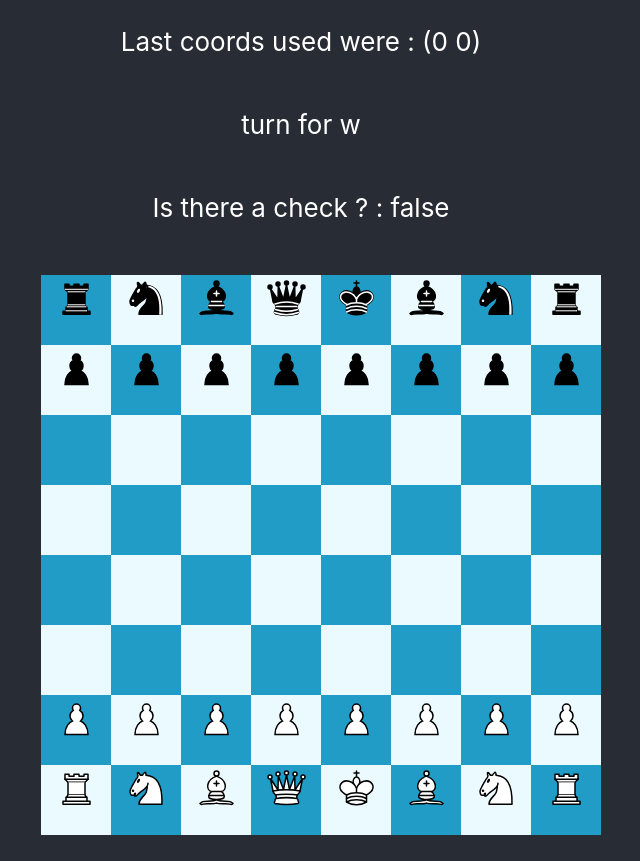
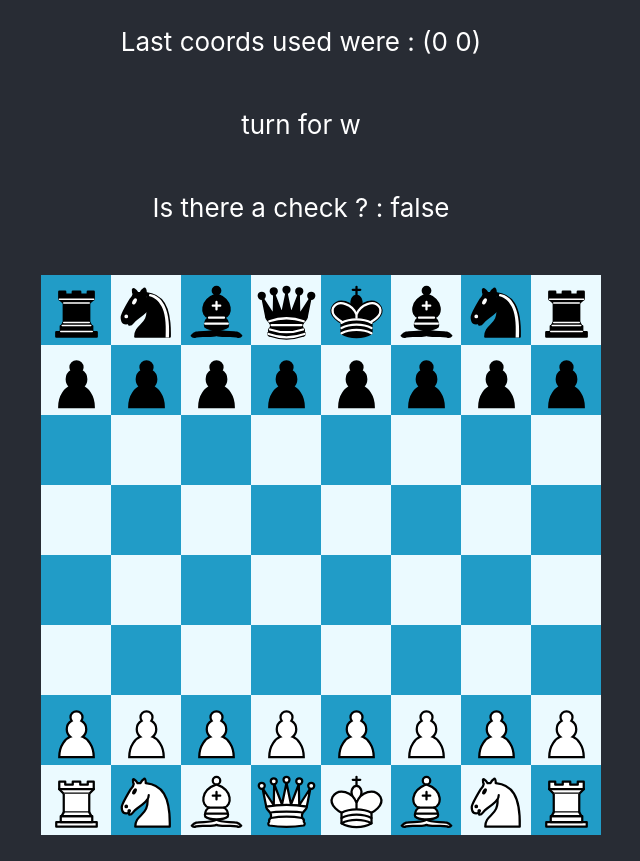
Before and after one commit to msanlop/chess, a React (Create React App) app: page / in a window 1280 px wide. Shown: the whole page, without its empty margins (339-979 px from the left). Built offline with nearby package versions, Linux system fonts and the light colour scheme.

Commit message:
feat: add styling to svg piece icons

```diff
--- a/src/Square.css
+++ b/src/Square.css
@@ -3,3 +3,20 @@
     width: 70px;
     height: 70px;
 }
+
+
+.piece-icon {
+    /* disable selection by mouse dragging and stuff */
+    /* taken from https://gist.github.com/23maverick23/64b3b587c88697558fac */
+    -webkit-user-select: none;
+    -moz-user-select: none;
+    -ms-user-select: none;
+    user-select: none;
+
+
+
+    transform: scale(1.5);
+    position:relative;
+    top: 20%;
+
+}
--- a/src/Square.tsx
+++ b/src/Square.tsx
@@ -2,7 +2,7 @@ import { FC, useEffect, useState } from "react";
 import internal from "stream";
 import './Square.css'
 import {Coordinate} from './Chess/Chess'
-import { reduceEachLeadingCommentRange } from "typescript";
+import { isPropertySignature, reduceEachLeadingCommentRange } from "typescript";
 import {pieceIcons} from './res/Pieces'
 
 interface TileInformation {
@@ -15,7 +15,12 @@ interface TileInformation {
 const Square : FC<TileInformation> = (props : TileInformation)  => {
     const [colors, setcolors] = useState({background: 'white', color: 'black'})
     var style;
+    var imgSrc;
 
+    if(props.piece){
+        const pieceName = props.piece.color + props.piece.type
+        imgSrc = pieceIcons.get(pieceName)!;
+    }
     useEffect( () => {
     const {x,y} = props.coords
     if(props.highlighted){
@@ -37,8 +42,7 @@ const Square : FC<TileInformation> = (props : TileInformation)  => {
             style={colors}
             onClick={e => props.onClick(props.coords)}
         >
-
-            {props.piece === null ? <></> : <img src={pieceIcons.get(props.piece.color + props.piece.type)}></img>}
+            {props.piece === null ? <></> : <img src={imgSrc} className="piece-icon"></img>}
         </div>
     )
 }
```
